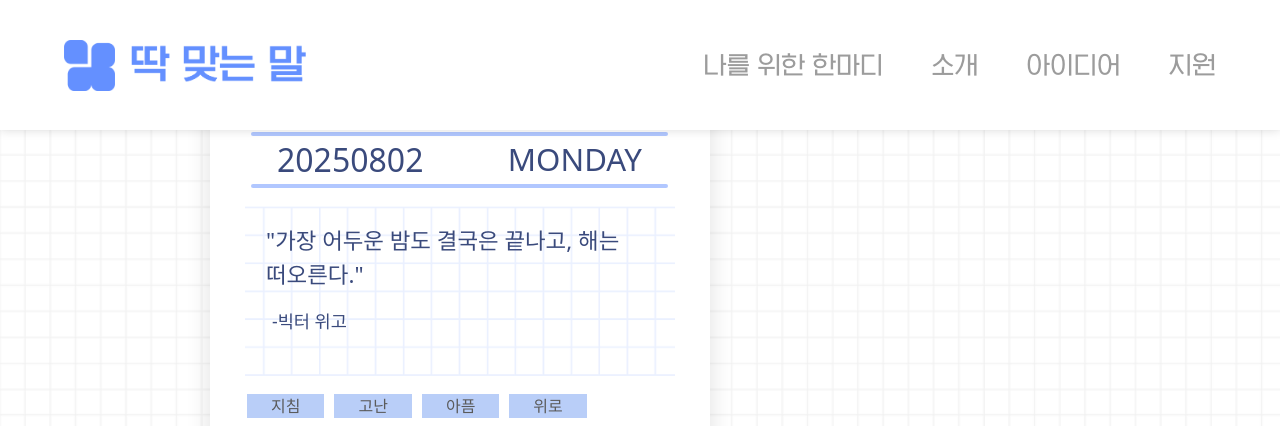
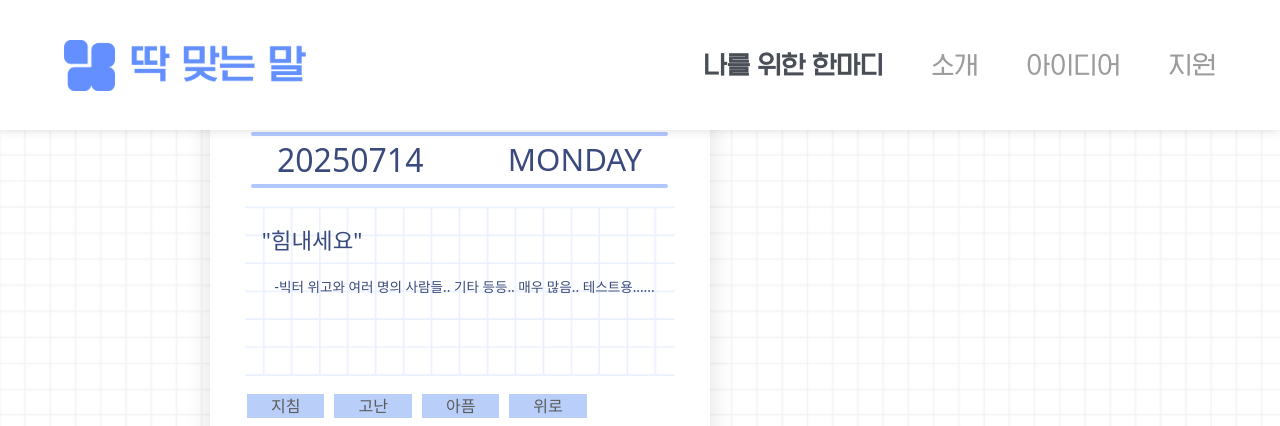
Before and after one commit to YIM-GAYUN/Perfect_Quote, a React (Create React App) app: page /result in a window 1280 px wide. Shown: the top 426 px of the page. Built offline with nearby package versions, Linux system fonts and the light colour scheme; no server answers; a web font is replaced by a local one.

Commit message:
modify design

```diff
--- a/src/components/Chat/ChatInput.tsx
+++ b/src/components/Chat/ChatInput.tsx
@@ -26,7 +26,6 @@ const InputWrapper = styled.div`
   background-color: ${theme.colors.chat.input};
   border-radius: ${theme.borderRadius.medium};
   overflow: hidden;
-  box-shadow: ${theme.shadows.small};
 `;
 
 const TextArea = styled.textarea`
--- a/src/components/Layout/Header.tsx
+++ b/src/components/Layout/Header.tsx
@@ -171,7 +171,17 @@ const Header: React.FC<HeaderProps> = ({ currentPage = "quote-generator" }) => {
 
       <Navigation>
         {navigationItems.map((item) => {
-          if (item.label === "소개") {
+          if (item.label === "나를 위한 한마디") {
+            return (
+              <NavItem
+                key={item.path}
+                $isActive={isCurrentPath(item.path) || currentPage === "quote-result"}
+                onClick={() => handleNavClick(item.path)}
+              >
+                {item.label}
+              </NavItem>
+            );
+          } else if (item.label === "소개") {
             return (
               <div key={item.path} style={{ position: "relative" }} ref={aboutDropdownRef}>
                 <NavItem
--- a/src/pages/QuoteResult.tsx
+++ b/src/pages/QuoteResult.tsx
@@ -1,4 +1,4 @@
-import React from "react";
+import React, { useRef, useEffect, useState } from "react";
 import { useNavigate } from "react-router-dom";
 import styled, { css } from "styled-components";
 import Layout from "../components/Layout/Layout";
@@ -101,7 +101,7 @@ const QuoteGridWrapper = styled.div`
   height: 170px;
   display: flex;
   flex-direction: column;
-  align-items: center;
+  align-items: flex-start;
 `;
 
 const QuoteGridImg = styled.img`
@@ -118,8 +118,8 @@ const QuoteGridImg = styled.img`
 const QuoteText = styled.div`
   position: relative;
   z-index: 2;
-  width: 90%;
-  height: 80px;
+  width: 92%;
+  max-height: 100px;
   margin: 18px auto 0 auto;
   font-family: ${theme.fonts.korean.quote};
   font-size: 1.4rem;
@@ -128,17 +128,20 @@ const QuoteText = styled.div`
   white-space: pre-line;
   line-height: 1.5;
   word-break: keep-all;
+  overflow: hidden;
 `;
 
 const AuthorText = styled.div`
   position: relative;
   z-index: 2;
-  margin-top: 3px;
-  margin-left: -300px;
+  margin-top: 18px;
+  margin-left: 30px;
   font-family: ${theme.fonts.korean.quote};
   font-size: 1.1rem;
   color: #3a4a7c;
   text-align: left;
+  width: 90%;
+  max-height: 25px;
 `;
 
 const KeywordRow = styled.div`
@@ -257,7 +260,7 @@ const CloverImg = styled.img`
 
 const CopyrightText = styled.div`
   width: 100%;
-  margin: 30px 0 0 0;
+  margin: 20px 0 0 0;
   font-size: 0.7rem;
   color: #c4c4c4ff;
   text-align: center;
@@ -337,17 +340,57 @@ const DownloadIcon = () => (
 const QuoteResult: React.FC = () => {
   const navigate = useNavigate();
 
+  // 오늘 날짜와 요일 구하기
+  const today = new Date();
+  const pad = (n: number) => n.toString().padStart(2, '0');
+  const dateStr = `${today.getFullYear()}${pad(today.getMonth() + 1)}${pad(today.getDate())}`;
+  const daysKor = ['SUNDAY', 'MONDAY', 'TUESDAY', 'WEDNESDAY', 'THURSDAY', 'FRIDAY', 'SATURDAY'];
+  const dayOfWeekStr = daysKor[today.getDay()];
+
   // 더미 데이터 (실제로는 props나 fetch로 가져올 것)
   const quoteData = {
-    date: "20250802",
-    dayOfWeek: "MONDAY",
-    quote: '"가장 어두운 밤도 결국은 끝나고, 해는 떠오른다."',
-    author: "-빅터 위고",
+    date: dateStr,
+    dayOfWeek: dayOfWeekStr,
+    quote: '"힘내세요"',
+    author: "-빅터 위고와 여러 명의 사람들.. 기타 등등.. 매우 많음.. 테스트용......",
     keywords: ["지침", "고난", "아픔", "위로"],
     contextTop:
       "몸이 다친 것도 힘든데, 마음까지 지쳐 있는 상태라면 작은 일도 더 크게 느껴질 수 있거든요. 넘어졌다는 사실보다, 요즘 여러 가지로 마음이 무겁고 버티는 게 벅찼던 거 아닐까요? 딱 맞는 말 파이팅 딱 맞는 말 파이팅 딱 맞는 말 파이팅! 딱 맞는 말 파이팅 딱 맞는 말 파이팅",
     contextBottom: "당신에게 따뜻한 위로가 될 수 있는 말을 전할게요.",
   };
+
+  // 명언 길이에 따라 font-size 자동 조정
+  const [fontSize, setFontSize] = useState(1.4); // rem 단위
+  const quoteTextRef = useRef<HTMLDivElement>(null);
+
+  // 작가명 길이에 따라 font-size 자동 조정
+  const [authorFontSize, setAuthorFontSize] = useState(1.1); // rem 단위
+  const authorTextRef = useRef<HTMLDivElement>(null);
+
+  useEffect(() => {
+    if (!quoteTextRef.current) return;
+    const container = quoteTextRef.current;
+    let currentFontSize = 1.4;
+    container.style.fontSize = `${currentFontSize}rem`;
+    // 반복적으로 줄이면서 height를 체크
+    while (container.scrollHeight > container.offsetHeight && currentFontSize > 0.3) {
+      currentFontSize -= 0.05;
+      container.style.fontSize = `${currentFontSize}rem`;
+    }
+    setFontSize(currentFontSize);
+  }, [quoteData.quote]);
+
+  useEffect(() => {
+    if (!authorTextRef.current) return;
+    const container = authorTextRef.current;
+    let currentFontSize = 1.1;
+    container.style.fontSize = `${currentFontSize}rem`;
+    while (container.scrollHeight > container.offsetHeight && currentFontSize > 0.3) {
+      currentFontSize -= 0.05;
+      container.style.fontSize = `${currentFontSize}rem`;
+    }
+    setAuthorFontSize(currentFontSize);
+  }, [quoteData.author]);
 
   const handleHome = () => {
     navigate("/");
@@ -375,7 +418,7 @@ const QuoteResult: React.FC = () => {
   };
 
   return (
-    <Layout>
+    <Layout currentPage="quote-result">
       <QuoteResultContainer>
         <BlurredBackground />
         <Card>
@@ -390,8 +433,8 @@ const QuoteResult: React.FC = () => {
            {/* 명언 그리드 + 명언 + 작가 */}
           <QuoteGridWrapper>
             <QuoteGridImg src={quoteGrid} alt="quote grid" />
-            <QuoteText>{quoteData.quote}</QuoteText>
-            <AuthorText>{quoteData.author}</AuthorText>
+            <QuoteText ref={quoteTextRef} style={{ fontSize: `${fontSize}rem` }}>{quoteData.quote}</QuoteText>
+            <AuthorText ref={authorTextRef} style={{ fontSize: `${authorFontSize}rem` }}>{quoteData.author}</AuthorText>
           </QuoteGridWrapper>
 
           {/* 키워드 */}
```
